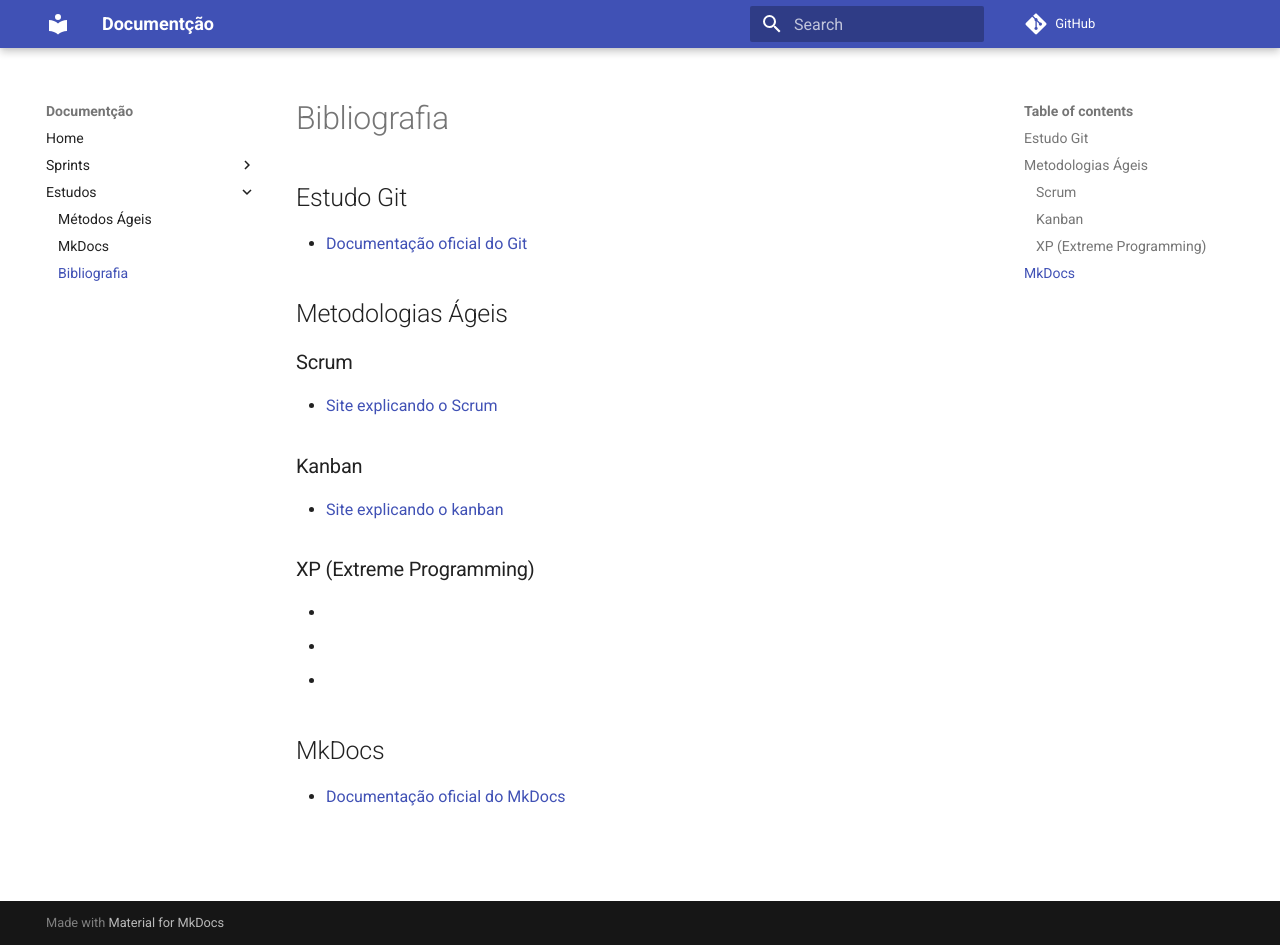
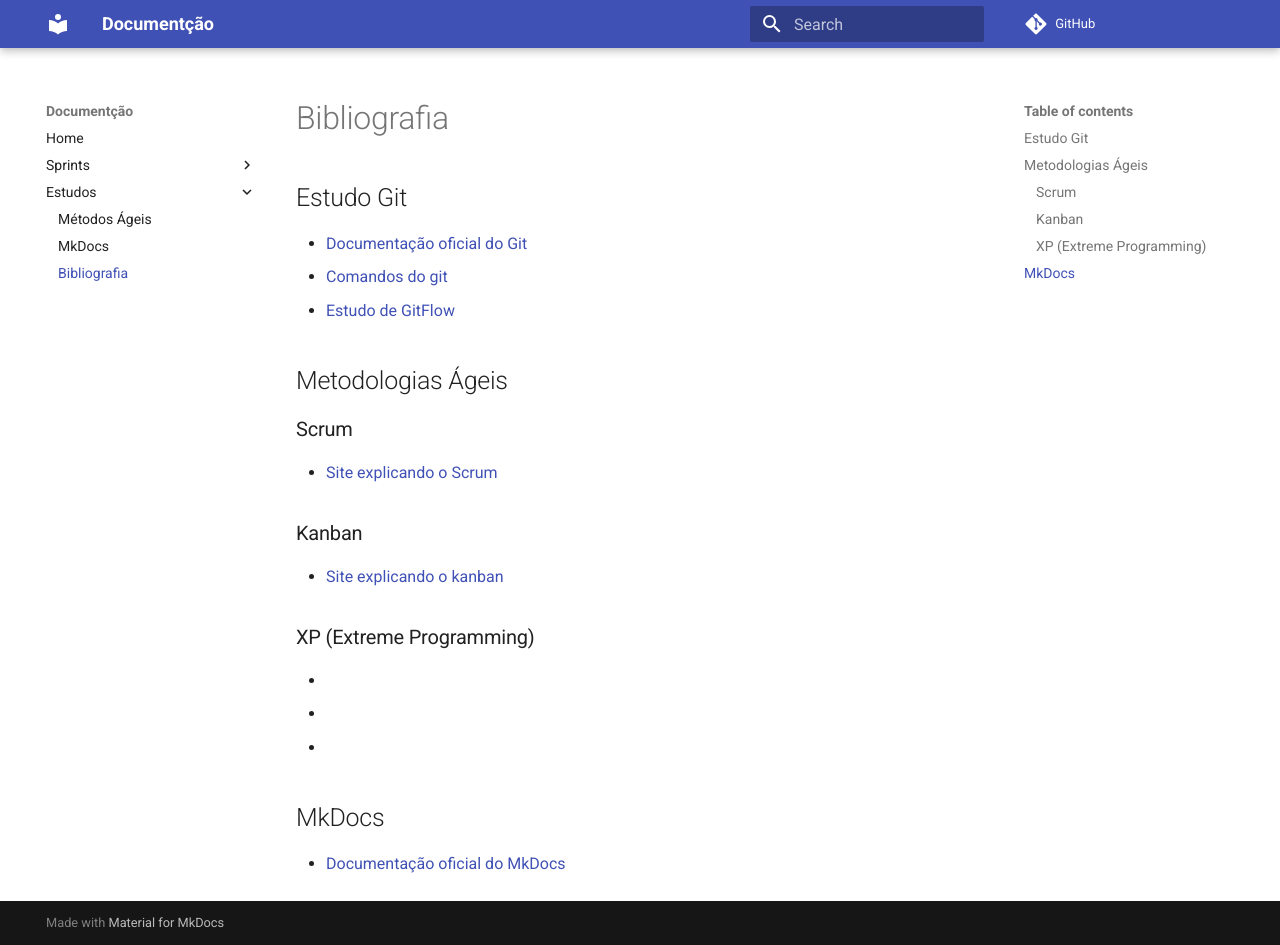
Before and after one commit to unb-mds/2024-1-forUnB, an MkDocs documentation site: the page built from docs/estudos/bibliografia.md, in a window 1280 px wide and 945 px high. Built offline with MkDocs 1.6.1 and Material for MkDocs 9.7.7, drawn with Linux system fonts in a browser that asks for light colours; comment, search, counter and statistics services are not loaded.

Commit message:
Adding links to bibliograph

```diff
--- a/docs/estudos/bibliografia.md
+++ b/docs/estudos/bibliografia.md
@@ -1,5 +1,7 @@
 ## Estudo Git
 - [Documentação oficial do Git](https://git-scm.com/doc)
+- [Comandos do git]( https://education.github.com/git-cheat-sheet-education.pd)
+- [Estudo de GitFlow](https://www.atlassian.com/git/tutorials/comparing-workflows/gitflow-workflow)
 
 ## Metodologias Ágeis
 ### Scrum
```
